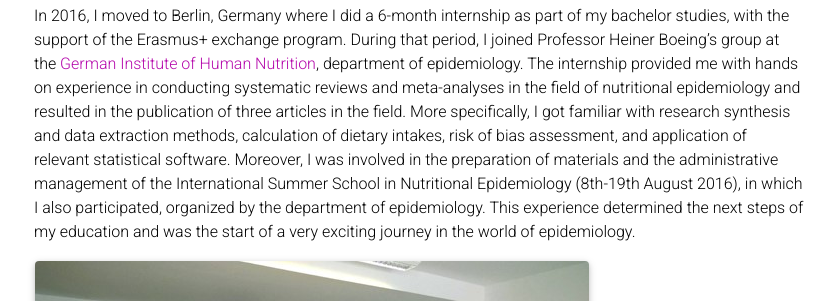
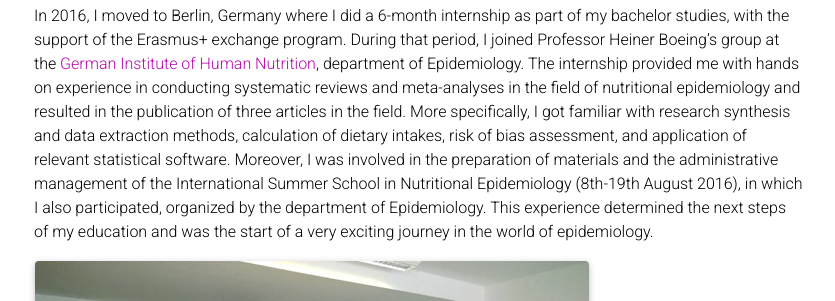
Before and after one commit to annamarialampousi/annamarialampousi.github.io, a Jekyll site: the page built from _projects/1_dife_internship.markdown, in a window 1280 px wide and 1132 px high. Shown: the part 407-708 px from the top of the window, without its empty margins (221-1056 px from the left). Built offline with Jekyll 4.4.1, drawn with Linux system fonts in a browser that asks for light colours; nearby versions of some CDN libraries; a style sheet for code colours, icons or effects is not loaded.

```diff
--- a/_projects/1_dife_internship.markdown
+++ b/_projects/1_dife_internship.markdown
@@ -21,7 +21,7 @@ importance: 1
 </div> -->
 
 <br>
-In 2016, I moved to Berlin, Germany where I did a 6-month internship as part of my bachelor studies, with the support of the Erasmus+ exchange program. During that period, I joined Professor Heiner Boeing’s group at the [German Institute of Human Nutrition](https://www.dife.de/en/){:target="\_blank"}, department of epidemiology.
-The internship provided me with hands on experience in conducting systematic reviews and meta-analyses in the field of nutritional epidemiology and resulted in the publication of three articles in the field. More specifically, I got familiar with research synthesis and data extraction methods, calculation of dietary intakes, risk of bias assessment, and application of relevant statistical software. Moreover, I was involved in the preparation of materials and the administrative management of the International Summer School in Nutritional Epidemiology (8th-19th August 2016), in which I also participated, organized by the department of epidemiology. This experience determined the next steps of my education and was the start of a very exciting journey in the world of epidemiology.
+In 2016, I moved to Berlin, Germany where I did a 6-month internship as part of my bachelor studies, with the support of the Erasmus+ exchange program. During that period, I joined Professor Heiner Boeing’s group at the [German Institute of Human Nutrition](https://www.dife.de/en/){:target="\_blank"}, department of Epidemiology.
+The internship provided me with hands on experience in conducting systematic reviews and meta-analyses in the field of nutritional epidemiology and resulted in the publication of three articles in the field. More specifically, I got familiar with research synthesis and data extraction methods, calculation of dietary intakes, risk of bias assessment, and application of relevant statistical software. Moreover, I was involved in the preparation of materials and the administrative management of the International Summer School in Nutritional Epidemiology (8th-19th August 2016), in which I also participated, organized by the department of Epidemiology. This experience determined the next steps of my education and was the start of a very exciting journey in the world of epidemiology.
 
 | <img class="img-fluid rounded z-depth-1"  src="{{ '/assets/img/2016_germany/germany.jpg' | relative_url }}" width="100%"/> |
```
Also changed, not shown: _projects/2_vietnam.markdown (added, +14 -0 lines), assets/img/2019_vietnam/class.jpg (added), assets/img/2019_vietnam/dress.jpg (added), assets/img/2019_vietnam/flower.jpg (added), assets/img/2019_vietnam/lights.jpg (added), assets/img/2019_vietnam/nature.jpg (added).
